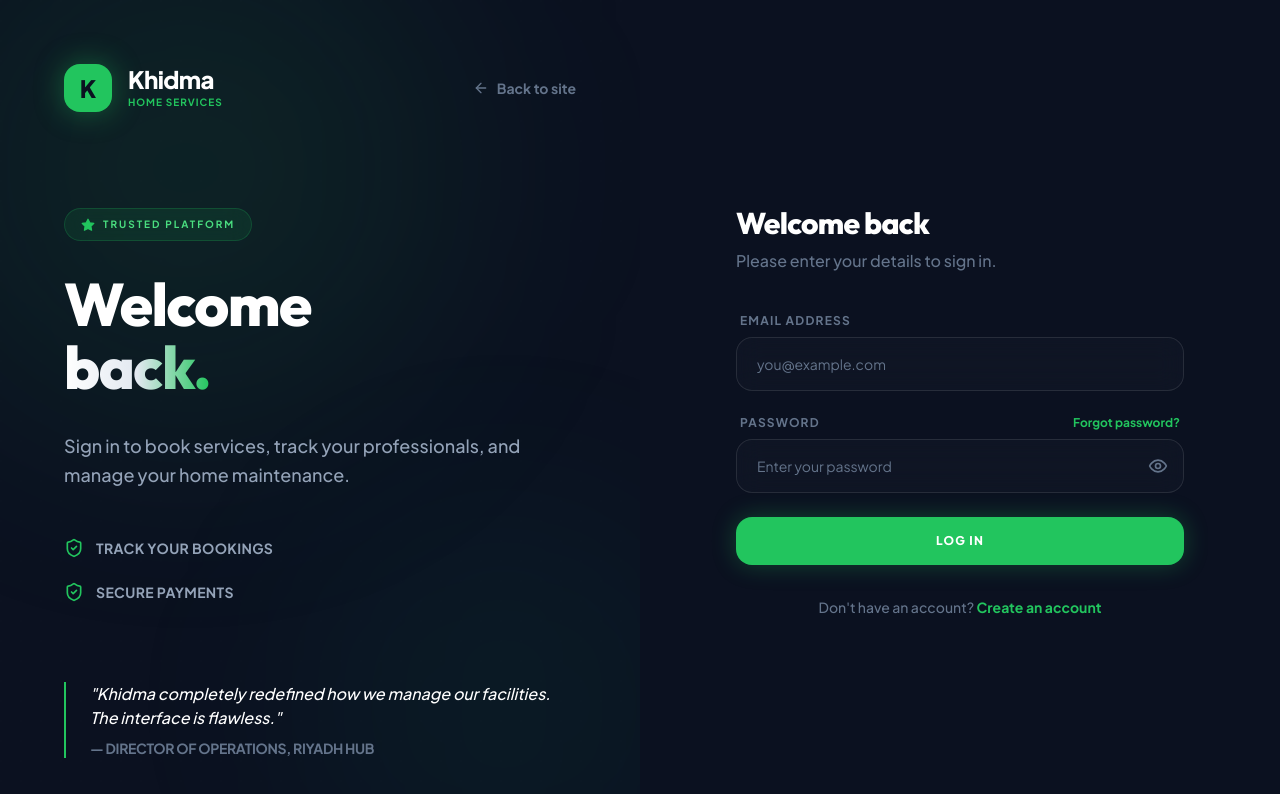
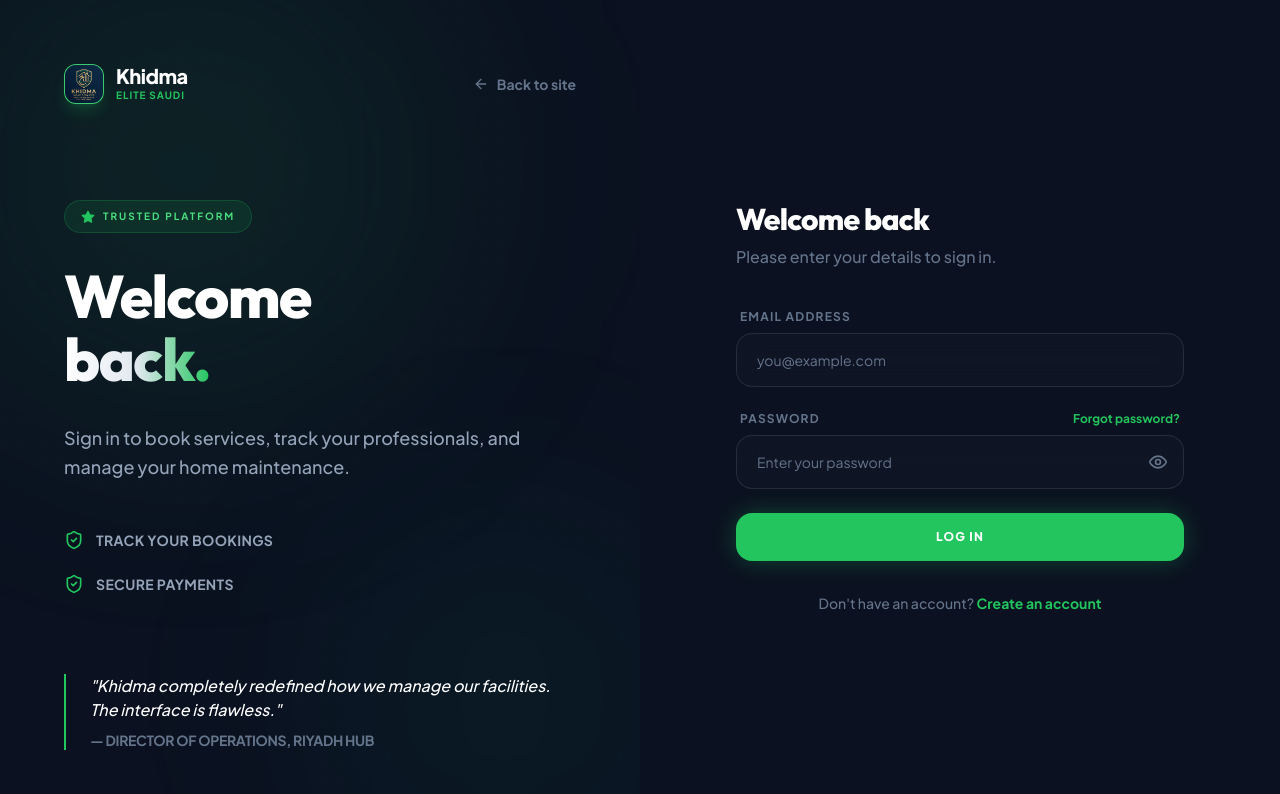
Before and after one commit to The-Saudi-Project/khidma, a React (Vite) app: page /login in a window 1280 px wide. Shown: the top 794 px of the page. Built offline with nearby package versions, Linux system fonts and the light colour scheme; what tailwindcss-rtl would draw is missing.

Commit message:
updated logo

```diff
--- a/src/components/common/AdminLayout.jsx
+++ b/src/components/common/AdminLayout.jsx
@@ -10,6 +10,7 @@
 import { Avatar } from './LoadingSpinner'
 import BottomNav from './BottomNav'
 import PWAInstallBanner from './PWAInstallBanner'
+import Logo from './Logo'
 
 // ─────────────────────────────────────────────────────────────────────────────
 // COMPONENT: AdminLayout
@@ -57,10 +58,7 @@
         {/* Mobile top structural header - Minimalist */}
         <header className="lg:hidden sticky top-0 z-30 bg-white/5 backdrop-blur-md border-b border-white/5 px-4 py-3 flex items-center justify-between">
           <div className="flex items-center gap-2">
-            <div className="w-8 h-8 bg-[#8B5CF6] rounded-lg flex items-center justify-center font-extrabold text-white">
-              <Crown size={16} />
-            </div>
-            <span className="font-extrabold text-white text-lg tracking-tight">Khidma Admin</span>
+            <Logo className="w-8 h-8" />
           </div>
 
           <div className="flex items-center gap-3">
@@ -112,13 +110,7 @@
       {/* Brand High Tier Header */}
       <div className="mb-12">
         <div className="flex items-center gap-3">
-          <div className="w-10 h-10 rounded-2xl bg-brand-500/10 flex items-center justify-center border border-brand-500/20">
-            <ShieldCheck className="text-brand-500" size={24} />
-          </div>
-          <div>
-            <h1 className="text-xl font-black text-white tracking-tighter">KHIDMA</h1>
-            <div className="text-[10px] font-bold text-brand-500 uppercase tracking-widest leading-none">ADMIN PORTAL</div>
-          </div>
+          <Logo />
         </div>
       </div>
 
--- a/src/components/common/CustomerLayout.jsx
+++ b/src/components/common/CustomerLayout.jsx
@@ -11,6 +11,7 @@
 import { useNotifications } from '../../hooks/useNotifications'
 import BottomNav from './BottomNav'
 import PWAInstallBanner from './PWAInstallBanner'
+import Logo from './Logo'
 
 // ─────────────────────────────────────────────────────────────────────────────
 // COMPONENT: CustomerLayout
@@ -115,8 +116,7 @@
         {/* Mobile Header - Minimalist */}
         <header className="lg:hidden sticky top-0 z-30 bg-white/5 backdrop-blur-md border-b border-white/5 px-4 py-3 flex items-center justify-between">
           <div className="flex items-center gap-2">
-            <div className="w-8 h-8 bg-[#22C55E] rounded-lg flex items-center justify-center font-extrabold text-white">K</div>
-            <span className="font-extrabold text-white text-lg tracking-tight">Khidma</span>
+            <Logo className="w-8 h-8" showText={true} />
           </div>
 
           <div className="flex items-center gap-3">
@@ -161,13 +161,7 @@
     <div className="flex flex-col h-full py-4">
       <div className="px-2 mb-10">
         <div className="flex items-center gap-3">
-          <div className="w-10 h-10 bg-brand-500 rounded-2xl flex items-center justify-center shadow-[0_0_20px_rgba(34,197,94,0.3)]">
-            <span className="text-[#0B1120] font-black text-xl tracking-tight">K</span>
-          </div>
-          <div>
-            <span className="text-white font-extrabold text-xl tracking-tight block leading-none">Khidma</span>
-            <span className="text-[10px] font-bold tracking-[0.2em] uppercase text-brand-500 block mt-1 opacity-90">Patron Portal</span>
-          </div>
+          <Logo />
         </div>
       </div>
 
--- a/src/components/common/ErrorBoundary.jsx
+++ b/src/components/common/ErrorBoundary.jsx
@@ -1,10 +1,11 @@
 import React from 'react'
+import Logo from './Logo'
 
 function ErrorFallback({ error, onReset }) {
   return (
     <div className="min-h-[50vh] flex flex-col items-center justify-center p-8 text-center">
-      <div className="w-14 h-14 bg-brand-600 rounded-2xl flex items-center justify-center mb-4">
-        <span className="text-white font-bold text-xl">K</span>
+      <div className="mb-4">
+        <Logo showText={false} className="w-14 h-14" />
       </div>
       <h1 className="text-lg font-bold text-white mb-1">Something went wrong</h1>
       <p className="text-slate-400 text-sm mb-1">حدث خطأ ما</p>
--- /dev/null
+++ b/src/components/common/Logo.jsx
@@ -0,0 +1,29 @@
+import React from 'react';
+
+const Logo = ({ className = "w-10 h-10", showText = true, textColor = "text-white" }) => {
+  return (
+    <div className={`flex items-center gap-3 ${className}`}>
+      <div className="w-10 h-10 bg-brand-500 rounded-xl flex items-center justify-center overflow-hidden flex-shrink-0 border border-white/10 shadow-lg shadow-brand-500/20">
+        <img
+          src="/logo.png"
+          alt="Khidma Logo"
+          className="w-full h-full object-cover transform scale-110"
+          onError={(e) => {
+            // Fallback to K if logo.png is missing
+            e.target.style.display = 'none';
+            e.target.nextSibling.style.display = 'flex';
+          }}
+        />
+        <span style={{ display: 'none' }} className="text-[#0B1120] font-black text-xl tracking-tight">K</span>
+      </div>
+      {showText && (
+        <div className="flex flex-col">
+          <span className={`font-extrabold text-xl tracking-tight leading-none ${textColor}`}>Khidma</span>
+          <span className="text-[10px] font-bold text-brand-500 uppercase tracking-widest mt-0.5">Elite Saudi</span>
+        </div>
+      )}
+    </div>
+  );
+};
+
+export default Logo;
--- a/src/components/common/ProviderLayout.jsx
+++ b/src/components/common/ProviderLayout.jsx
@@ -11,6 +11,7 @@
 import { useNotifications } from '../../hooks/useNotifications'
 import BottomNav from './BottomNav'
 import PWAInstallBanner from './PWAInstallBanner'
+import Logo from './Logo'
 
 // ─────────────────────────────────────────────────────────────────────────────
 // COMPONENT: ProviderLayout
@@ -111,8 +112,7 @@
         {/* Mobile top structural header - Minimalist */}
         <header className="lg:hidden sticky top-0 z-30 bg-white/5 backdrop-blur-md border-b border-white/5 px-4 py-3 flex items-center justify-between">
           <div className="flex items-center gap-2">
-            <div className="w-8 h-8 bg-[#10B981] rounded-lg flex items-center justify-center font-extrabold text-white">K</div>
-            <span className="font-extrabold text-white text-lg tracking-tight">Khidma Fleet</span>
+            <Logo className="w-8 h-8" />
           </div>
 
           <div className="flex items-center gap-3">
@@ -168,13 +168,7 @@
     <div className="flex flex-col h-full py-4">
       <div className="px-2 mb-10">
         <div className="flex items-center gap-3">
-          <div className="w-10 h-10 bg-brand-500 rounded-2xl flex items-center justify-center shadow-[0_0_20px_rgba(34,197,94,0.3)]">
-            <Briefcase size={20} className="text-[#0B1120]" />
-          </div>
-          <div>
-            <span className="text-white font-extrabold text-xl tracking-tight block leading-none">Khidma</span>
-            <span className="text-[10px] font-bold tracking-[0.2em] uppercase text-brand-500 block mt-1 opacity-90">Professional</span>
-          </div>
+          <Logo />
         </div>
       </div>
 
--- a/src/pages/LandingPage.jsx
+++ b/src/pages/LandingPage.jsx
@@ -2,6 +2,7 @@
 import { Link, useNavigate } from 'react-router-dom'
 import { useTranslation } from 'react-i18next'
 import LanguageToggle from '../components/common/LanguageToggle'
+import Logo from '../components/common/Logo'
 import BecomeProviderSection from '../components/landing/BecomeProviderSection'
 import {
   Sparkles, Shield, Clock, Search, CheckCircle2, Star, ChevronRight,
@@ -66,13 +67,7 @@
       <header className="sticky top-0 z-50 bg-[#0B1120]/80 backdrop-blur-xl border-b border-white/5 transition-all">
         <div className="max-w-7xl mx-auto px-4 sm:px-6 py-5 flex items-center justify-between">
           <div className="flex items-center gap-3">
-            <div className="w-10 h-10 bg-brand-500 rounded-2xl flex items-center justify-center shadow-[0_0_20px_rgba(34,197,94,0.3)]">
-              <span className="text-[#0B1120] font-black text-xl tracking-tight">K</span>
-            </div>
-            <div className="hidden sm:block">
-              <span className="font-extrabold text-2xl tracking-tight text-white block leading-none">{t('appName')}</span>
-              <span className="text-[10px] font-bold tracking-[0.2em] uppercase text-brand-500 block mt-1 opacity-90">Elite Saudi Platform</span>
-            </div>
+            <Logo />
           </div>
 
           <div className="flex items-center gap-2 sm:gap-8">
@@ -720,13 +715,7 @@
 
             <div className="lg:col-span-4 space-y-5">
               <div className="flex items-center gap-3">
-                <div className="w-10 h-10 bg-[#22C55E] rounded-2xl flex items-center justify-center text-white font-extrabold text-lg shadow-lg">
-                  K
-                </div>
-                <div>
-                  <span className="font-extrabold text-xl tracking-tight block text-white leading-none">Khidma</span>
-                  <span className="text-[9px] font-bold uppercase tracking-[0.3em] text-[#22C55E] block mt-1">Home Services Marketplace</span>
-                </div>
+                <Logo />
               </div>
               <p className="text-xs text-slate-400 font-medium leading-relaxed max-w-sm">
                 Your trusted platform for professional home services across Saudi Arabia. Verified technicians, transparent pricing, satisfaction guaranteed.
--- a/src/pages/auth/ForgotPasswordPage.jsx
+++ b/src/pages/auth/ForgotPasswordPage.jsx
@@ -3,6 +3,7 @@
 import { authAPI } from '../../api'
 import toast from 'react-hot-toast'
 import { Loader2, ArrowLeft, CheckCircle } from 'lucide-react'
+import Logo from '../../components/common/Logo'
 
 export default function ForgotPasswordPage() {
   const [email, setEmail] = useState('')
@@ -26,11 +27,8 @@
   return (
     <div className="min-h-screen bg-gradient-to-br from-brand-950 via-brand-800 to-brand-600 flex items-center justify-center p-4">
       <div className="w-full max-w-md">
-        <div className="text-center mb-8">
-          <div className="w-12 h-12 glass rounded-2xl flex items-center justify-center shadow-lg mx-auto mb-4">
-            <span className="text-brand-700 font-bold text-xl">K</span>
-          </div>
-          <span className="text-white font-bold text-3xl tracking-tight">Khidma</span>
+        <div className="flex flex-col items-center mb-8">
+          <Logo showText={true} />
         </div>
 
         <div className="glass rounded-3xl shadow-modal p-8">
--- a/src/pages/auth/LoginPage.jsx
+++ b/src/pages/auth/LoginPage.jsx
@@ -4,6 +4,7 @@
 import { authAPI } from '../../api'
 import toast from 'react-hot-toast'
 import { Eye, EyeOff, Loader2, ArrowLeft, ShieldCheck, Star } from 'lucide-react'
+import Logo from '../../components/common/Logo'
 
 // ─────────────────────────────────────────────────────────────────────────────
 // COMPONENT: LoginPage
@@ -62,13 +63,7 @@
         {/* Top: Logo & Back Link */}
         <div className="relative z-10 flex items-center justify-between">
           <Link to="/" className="flex items-center gap-4 group">
-            <div className="w-12 h-12 bg-brand-500 rounded-2xl flex items-center justify-center font-extrabold text-2xl text-[#0B1120] shadow-[0_0_30px_rgba(34,197,94,0.4)] transition-transform group-hover:scale-110 duration-500">
-              K
-            </div>
-            <div>
-              <span className="text-white font-extrabold text-2xl tracking-tight block leading-none">Khidma</span>
-              <span className="text-[10px] font-bold tracking-widest uppercase text-brand-500 block mt-1">Home Services</span>
-            </div>
+            <Logo />
           </Link>
           <Link to="/" className="text-sm font-bold text-slate-500 hover:text-white transition-all flex items-center gap-2 group">
             <ArrowLeft size={16} className="group-hover:-translate-x-1 transition-transform" />
@@ -126,8 +121,7 @@
         {/* Mobile Header (Only visible on small screens) */}
         <div className="absolute top-6 left-6 right-6 flex justify-between items-center lg:hidden">
           <Link to="/" className="flex items-center gap-2">
-            <div className="w-8 h-8 bg-brand-500 rounded-lg flex items-center justify-center font-extrabold text-[#0B1120]">K</div>
-            <span className="font-extrabold text-white text-lg">Khidma</span>
+            <Logo className="w-8 h-8" showText={true} />
           </Link>
           <Link to="/" className="text-sm text-slate-500 font-medium hover:text-white">
             Cancel
--- a/src/pages/auth/SignupPage.jsx
+++ b/src/pages/auth/SignupPage.jsx
@@ -4,6 +4,7 @@
 import { authAPI } from '../../api'
 import toast from 'react-hot-toast'
 import { Eye, EyeOff, Loader2, ArrowLeft, ShieldCheck, Zap } from 'lucide-react'
+import Logo from '../../components/common/Logo'
 
 // ─────────────────────────────────────────────────────────────────────────────
 // COMPONENT: SignupPage
@@ -73,10 +74,7 @@
         {/* Top: Logo & Back Link */}
         <div className="relative z-10 flex items-center justify-between">
           <Link to="/" className="flex items-center gap-3 group">
-            <div className="w-10 h-10 bg-[#22C55E] rounded-2xl flex items-center justify-center font-extrabold text-xl text-white shadow-[0_0_20px_rgba(197,160,89,0.3)] transition-transform group-hover:scale-105">
-              K
-            </div>
-            <span className="text-white font-bold text-2xl tracking-tight">Khidma</span>
+            <Logo />
           </Link>
           <Link to="/" className="text-sm font-medium text-slate-400 hover:text-white transition-colors flex items-center gap-2">
             Return to site
@@ -138,8 +136,7 @@
         {/* Mobile Header (Only visible on small screens) */}
         <div className="absolute top-6 left-6 right-6 flex justify-between items-center lg:hidden">
           <Link to="/" className="flex items-center gap-2">
-            <div className="w-8 h-8 bg-[#0B1120] rounded-lg flex items-center justify-center font-extrabold text-[#22C55E]">K</div>
-            <span className="font-extrabold text-white text-lg">Khidma</span>
+            <Logo className="w-8 h-8" showText={true} />
           </Link>
           <Link to="/" className="text-sm text-slate-500 font-medium hover:text-white">
             Cancel
```
Also changed, not shown: public/logo.png (added).
